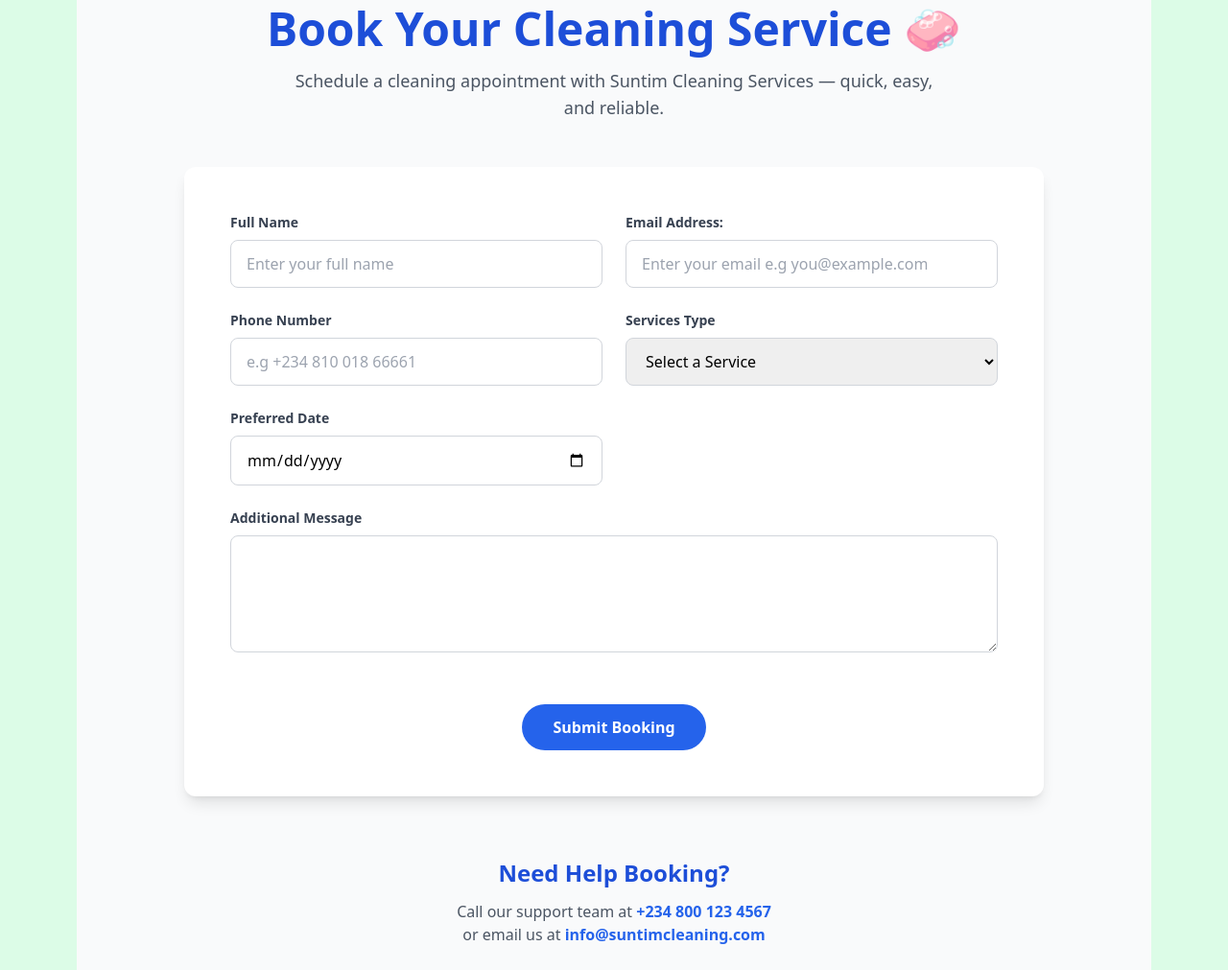
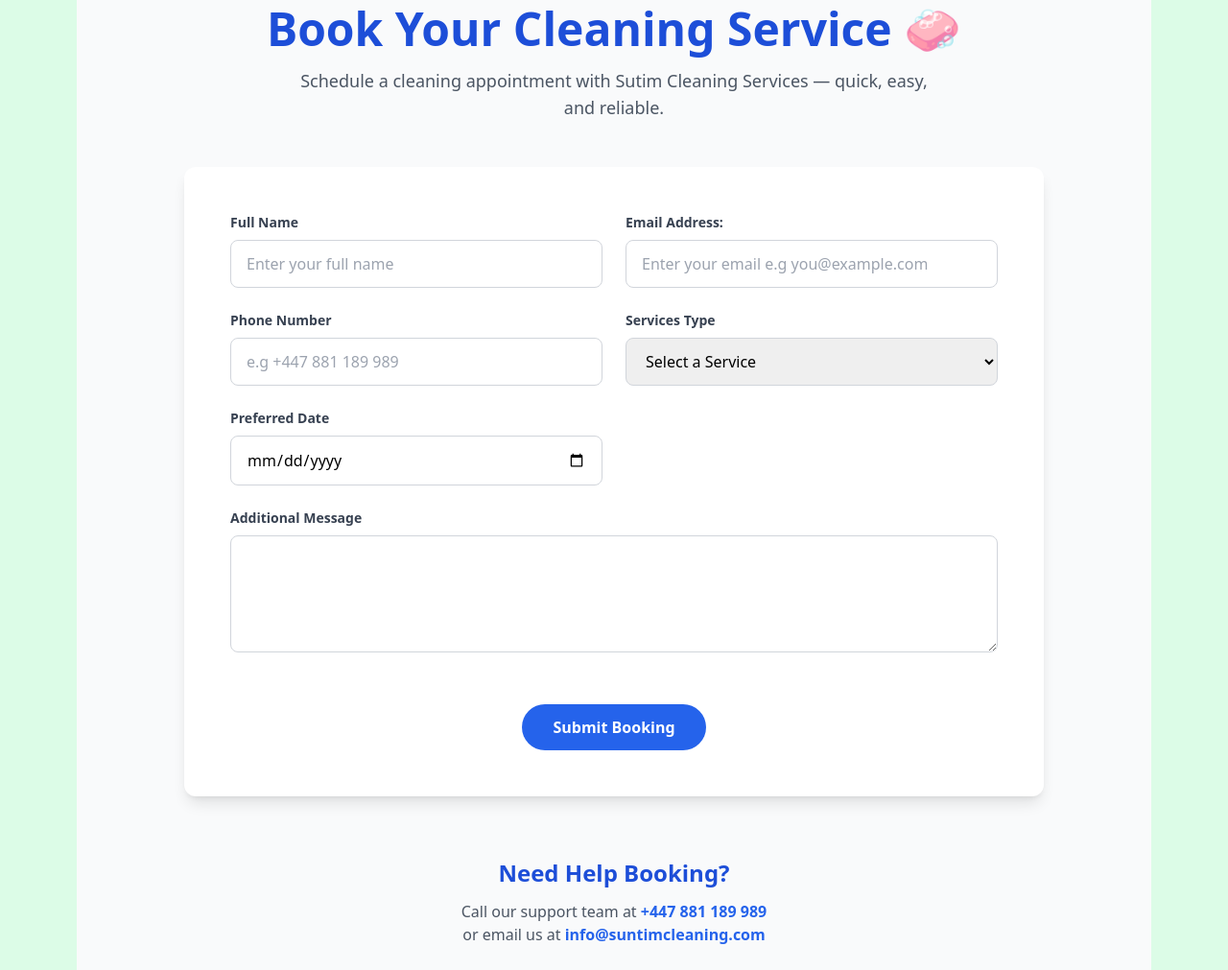
Before and after one commit to Babatundeazeez/Cleaning-services, a React (Vite) app: page /Booking in a window 1280 px wide. Shown: the part 156-1167 px from the top of the page at 96% size. Built offline with nearby package versions, Linux system fonts and the light colour scheme.

Commit message:
updateRedirect

```diff
--- a/src/Pages/Booking.jsx
+++ b/src/Pages/Booking.jsx
@@ -72,7 +72,7 @@
           Book Your Cleaning Service 🧼
         </h1>
         <p className="text-gray-600 max-w-2xl mx-auto text-lg">
-          Schedule a cleaning appointment with Suntim Cleaning Services — quick, easy, and reliable.
+          Schedule a cleaning appointment with Sutim Cleaning Services — quick, easy, and reliable.
         </p>
 
       </section>
@@ -114,7 +114,7 @@
        <label htmlFor="phone" className='block text-sm font-semibold text-gray-700 mb-2'>Phone Number</label>
         <input type="tel"
         id='phone'
-        placeholder='e.g +234 810 018 66661'
+        placeholder='e.g +447 881 189 989'
         className='w-full border border-gray-300 rounded-lg px-4 py-3 focus:outline-none focus:ring-2 focus:ring-blue-500'
         {...register("phone", {required: "Phone number is required"})} />
          {errors.phone && <p className="text-red-500 text-sm">{errors.phone.message}</p>}
@@ -188,7 +188,7 @@
       <section className='text-center mt-16'>
       <h2 className="text-xl md:text-2xl font-bold text-blue-700 mb-3">Need Help Booking?</h2>
         <p className="text-gray-600">
-          Call our support team at <span className="font-semibold text-blue-600">+234 800 123 4567</span> <br />
+          Call our support team at <span className="font-semibold text-blue-600">+447 881 189 989</span> <br />
           or email us at <span className="font-semibold text-blue-600">info@suntimcleaning.com</span>
         </p>
 
```
Also changed, not shown: 1 other file (tests, documents, lock files or other folders).
